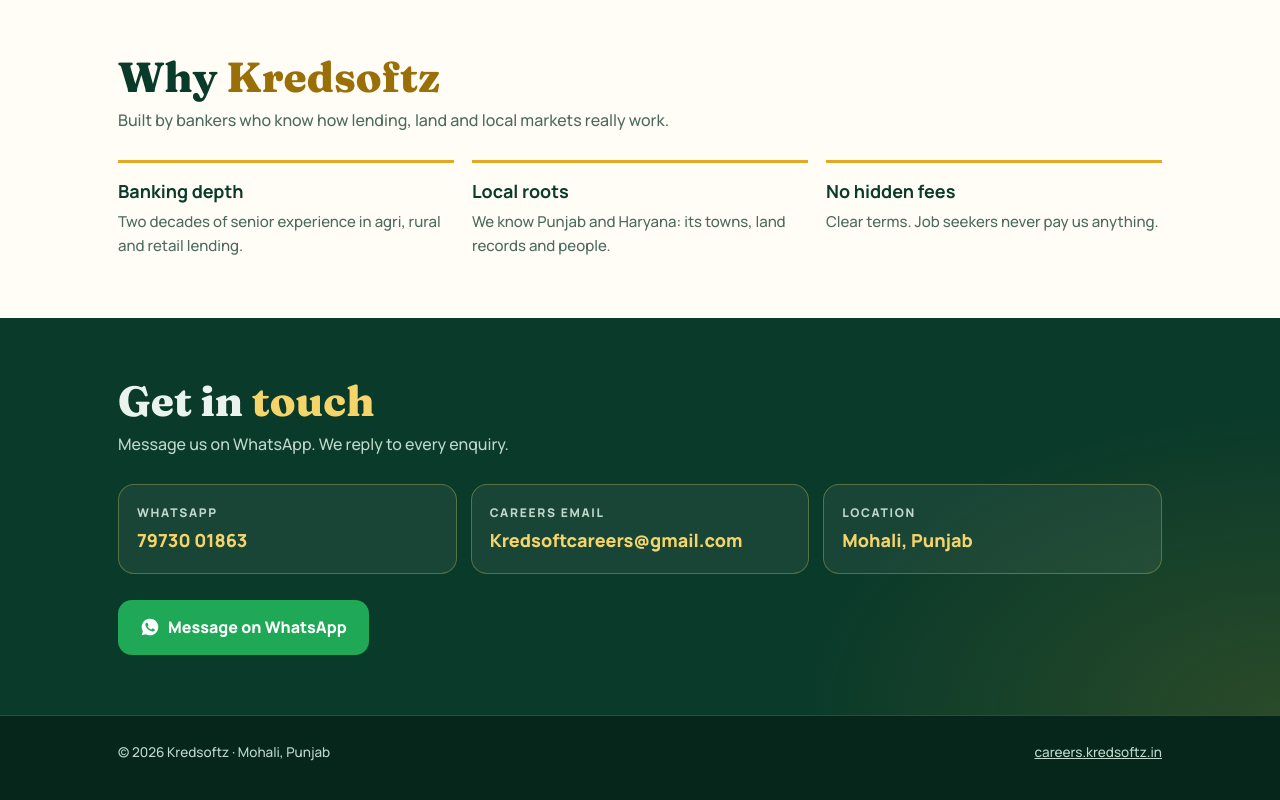
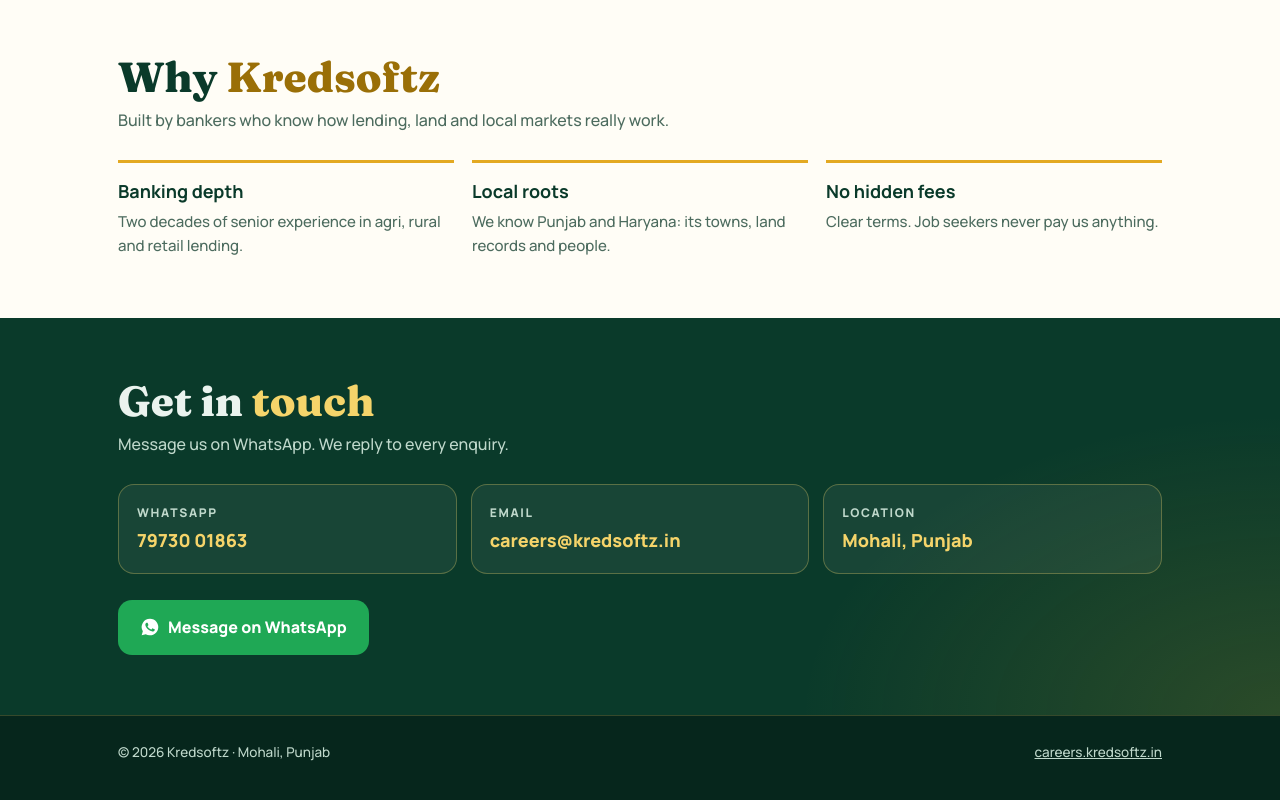
Before and after one commit to kredsoftz/kredsoftz-site, a plain HTML site: page index.html in a window 1280 px wide. Shown: the part 1707-2507 px from the top of the page. Drawn offline with Linux system fonts and the light colour scheme.

Commit message:
Add files via upload

```diff
--- a/index.html
+++ b/index.html
@@ -149,7 +149,7 @@
   <p class="sub">Message us on WhatsApp. We reply to every enquiry.</p>
   <div class="cgrid">
     <div class="c"><div class="k">WhatsApp</div><div class="val">79730 01863</div></div>
-    <div class="c"><div class="k">Careers email</div><div class="val">Kredsoftcareers@gmail.com</div></div>
+    <div class="c"><div class="k">Email</div><div class="val">careers@kredsoftz.in</div></div>
     <div class="c"><div class="k">Location</div><div class="val">Mohali, Punjab</div></div>
   </div>
   <div class="actions"><a class="btn wa" href="https://wa.me/917973001863?text=Hello%20Kredsoftz%2C%20I%20have%20an%20enquiry." target="_blank" rel="noopener"><svg viewBox="0 0 24 24" fill="#fff"><path d="M12 2a10 10 0 0 0-8.6 15.1L2 22l5-1.3A10 10 0 1 0 12 2zm5.3 14.1c-.2.6-1.3 1.2-1.8 1.2-.5.1-1 .1-3.3-.8-2.8-1.1-4.5-4-4.7-4.2-.1-.2-1.1-1.5-1.1-2.9s.7-2 1-2.3c.2-.3.5-.3.7-.3h.5c.2 0 .4 0 .6.5l.8 2c.1.2.1.4 0 .5l-.4.6-.4.4c-.1.1-.3.3-.1.6.2.3.8 1.3 1.7 2.1 1.2 1 2.1 1.3 2.4 1.5.3.1.5.1.6-.1l.9-1.1c.2-.3.4-.2.7-.1l1.9.9c.3.1.5.2.5.4.1.1.1.7-.1 1.3z"/></svg>Message on WhatsApp</a></div>
```
